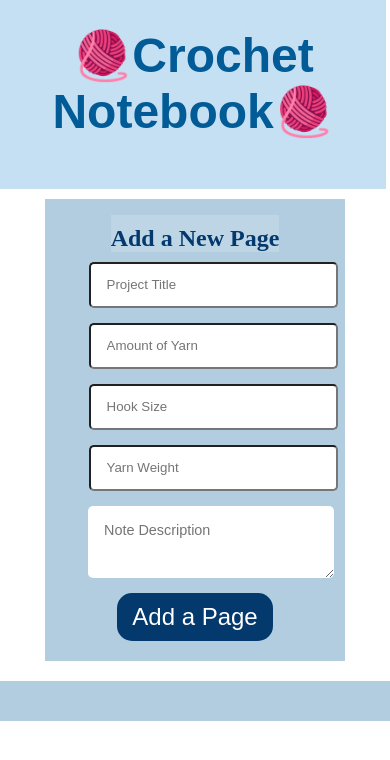
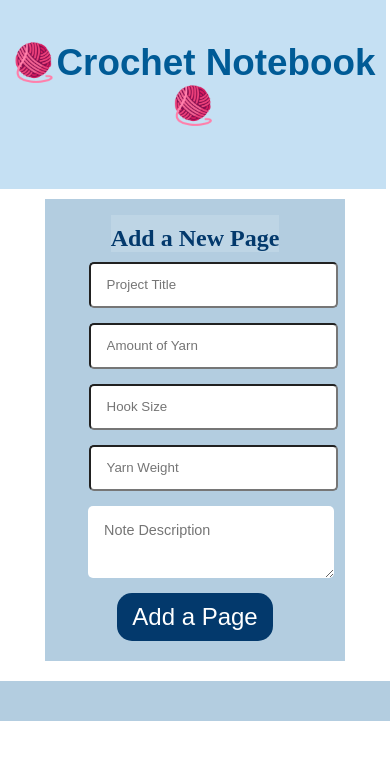
Before and after one commit to libbyreeves/Crochet-Notebook-Firebase-React, a React (Create React App) app: page / in a window 390 px wide. Shown: the top 760 px of the page. Built offline with nearby package versions, Linux system fonts and the light colour scheme; a web font is replaced by a local one.

Commit message:
title media query fixes

```diff
--- a/src/App.css
+++ b/src/App.css
@@ -44,7 +44,7 @@
 
 @media (min-width: 601px) and (max-width: 800px) {
   .navBar .title {
-      font-size: 4.5rem;
+      font-size: 4.2rem;
       text-align: center;
       }
 
@@ -52,7 +52,7 @@
 
 @media (min-width: 341px) and (max-width: 600px) {
   .navBar .title {
-      font-size: 3.0rem;
+      font-size: 2.3rem;
       text-align: center;
 
     }
```
